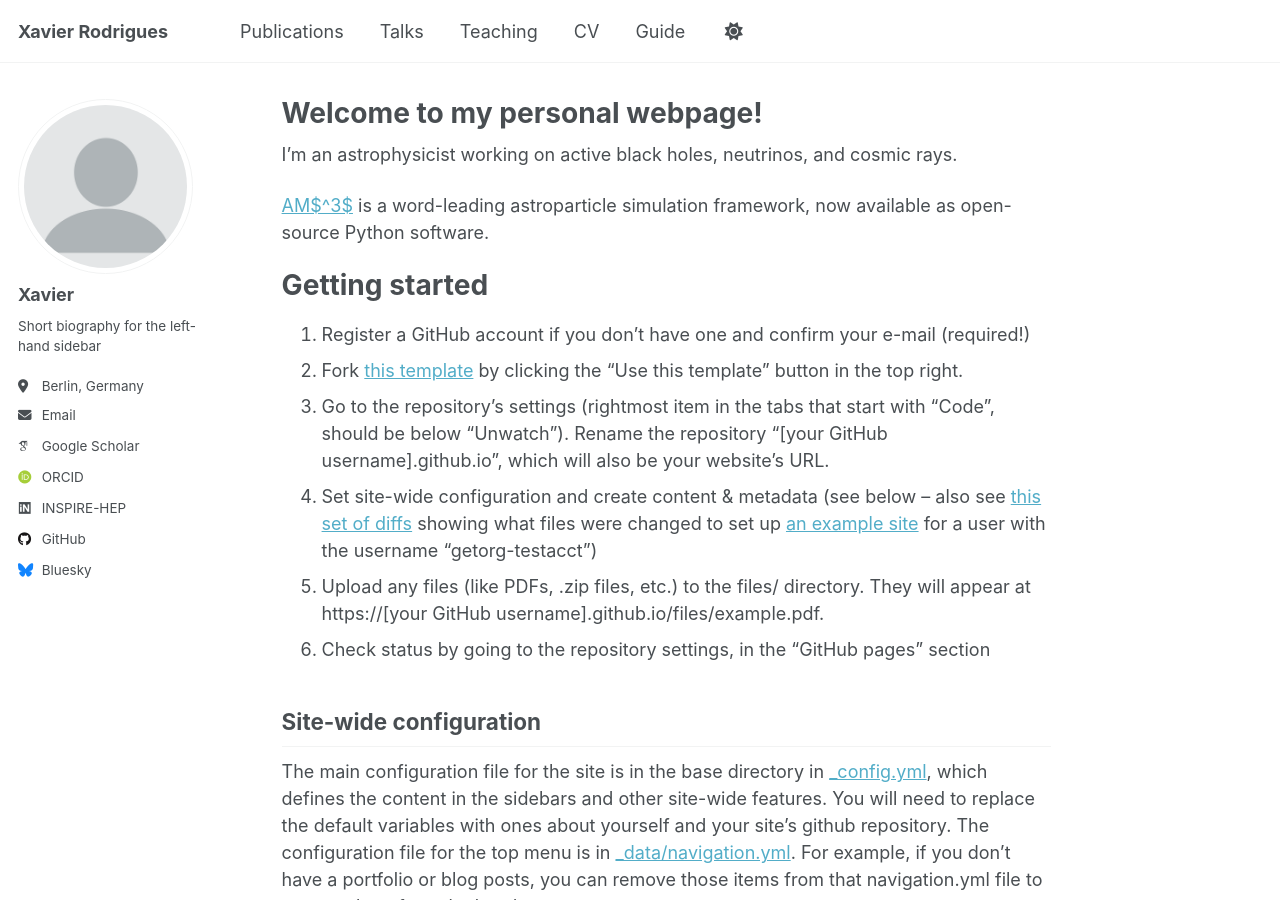
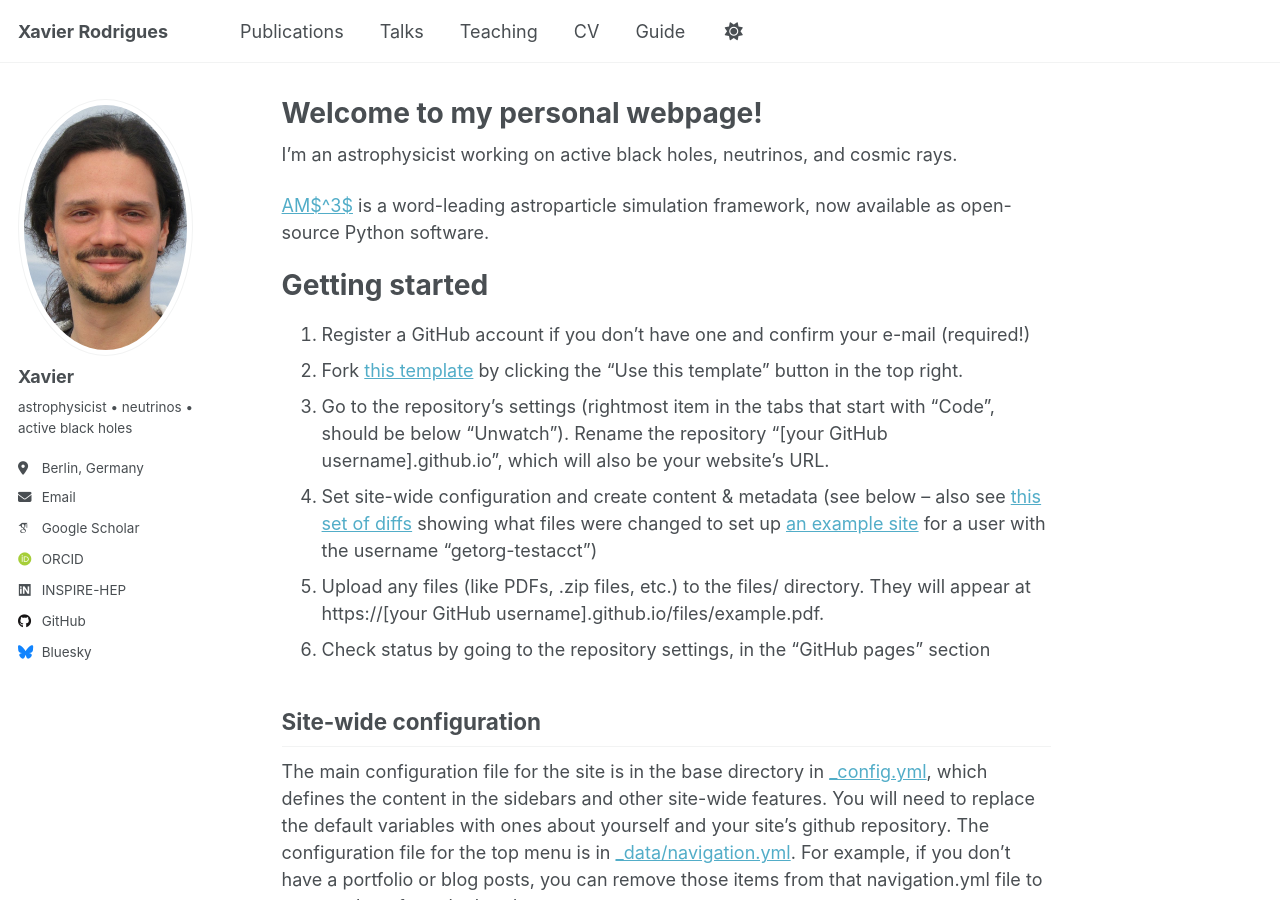
Before and after one commit to xrod/xrod.github.io, a Jekyll site: the page built from _pages/about.md, in a window 1280 px wide and 900 px high. Built offline with Jekyll 4.4.1, drawn with Linux system fonts in a browser that asks for light colours; some web fonts are replaced; a script that is not in the unit is left out.

Commit message:
Update _config.yml

```diff
--- a/_config.yml
+++ b/_config.yml
@@ -12,7 +12,7 @@ site_theme               : "default" # Currently available options are "default"
 title                    : "Xavier Rodrigues"
 title_separator          : "-"
 name                     : &name "Xavier Rodrigues"
-description              : &description "astrophysicist • neutrinos • active black holes"   # Update this with a general description of your site, this is the default if not overridden by a page
+description              : &description "Xavier Rodrigues • astrophysicist • neutrinos • active black holes"   # Update this with a general description of your site, this is the default if not overridden by a page
 url                      : https://xrod.github.io # The base hostname & protocol for your site e.g. "https://[your GitHub username].github.io",
                                                            # or if you already have some other page hosted on Github then use "https://[your GitHub username].github.io/[Your Repo Name]"
 baseurl                  : "" # the subpath of your site, e.g. "/blog"
@@ -23,10 +23,10 @@ repository               : "xrod/xrod.github.io"
 #               Additional customization can be done by editing /_includes/author-profile.html
 author:
   # Biographic information
-  avatar           : "profile.png"
+  avatar           : "xavierrodrigues_photo.jpg"
   name             : "Xavier"
   # pronouns         : # example: "she/her"
-  bio              : "Short biography for the left-hand sidebar"
+  bio              : "astrophysicist • neutrinos • active black holes"
   location         : "Berlin, Germany"
   # employer         : "Red Brick University"
   uri              : # URL
```
